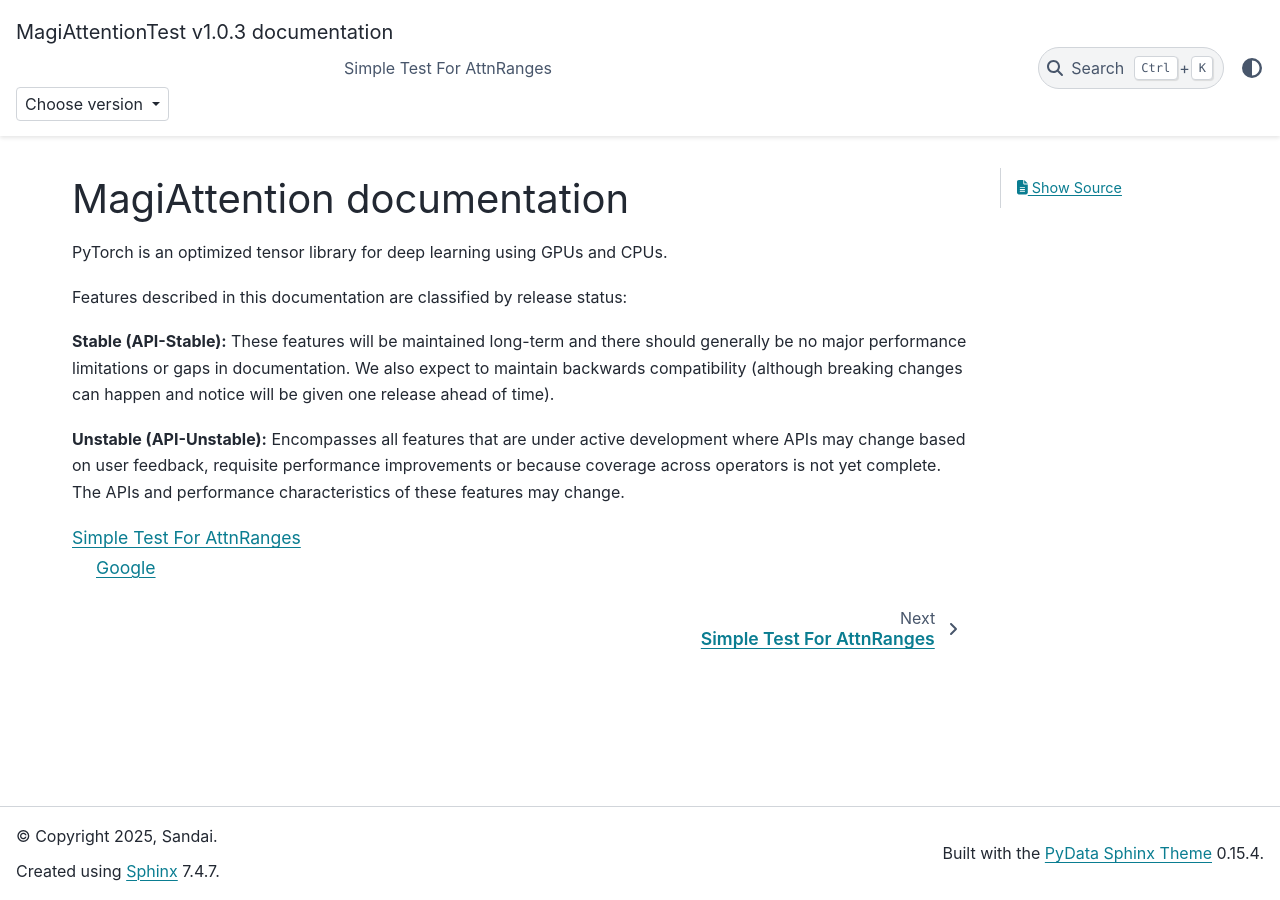
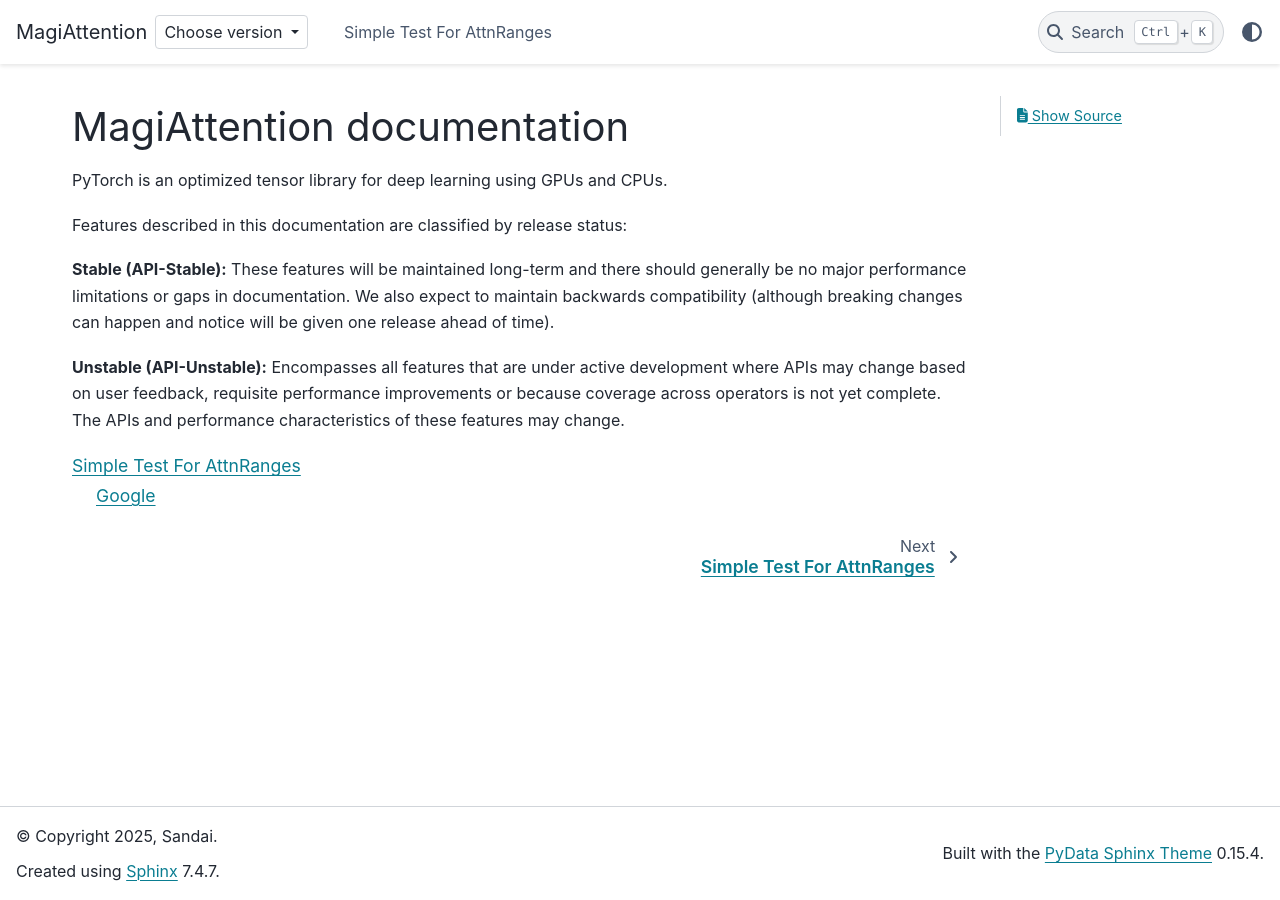
Before and after one commit to WT1W/test_sphinx, a Sphinx documentation site: the page built from docs/source/index.md, in a window 1280 px wide. Built offline with Sphinx 7.4.7 and the PyData theme 0.15.4, drawn with Linux system fonts in a browser that asks for light colours.

Commit message:
change doc name

```diff
--- a/docs/source/conf.py
+++ b/docs/source/conf.py
@@ -87,6 +87,9 @@ html_theme = 'pydata_sphinx_theme'
 html_baseurl = "https://wt1w.github.io/test_sphinx/blog8/"
 version = "5.2"
 html_theme_options = {
+    "logo": {
+        "text": "MagiAttention",
+    },
     "navbar_start": ["navbar-logo", "version-switcher"],
     "switcher": {
         "json_url": "https://raw.githubusercontent.com/WT1W/test_sphinx/refs/heads/main/work.json",
```
